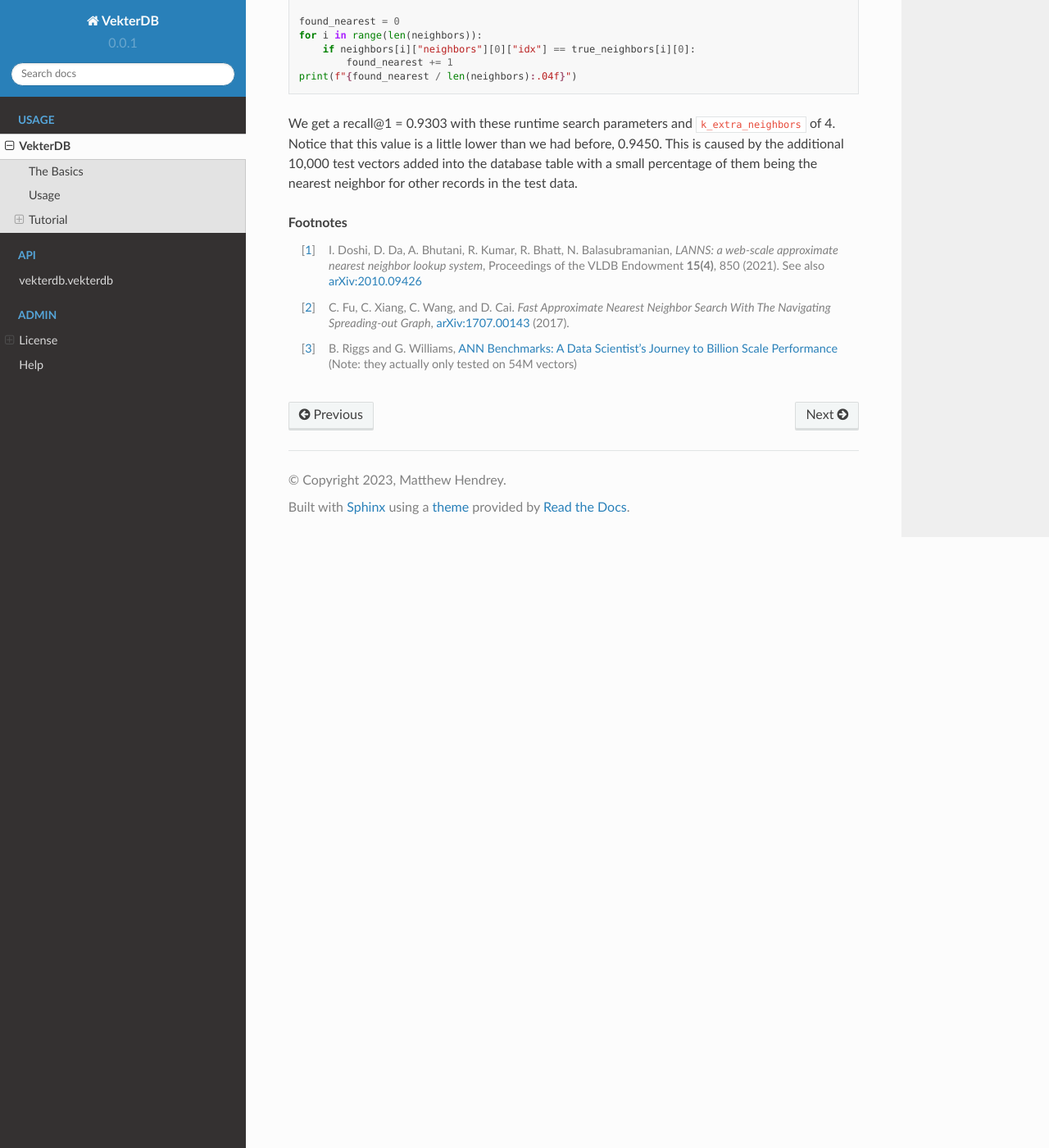
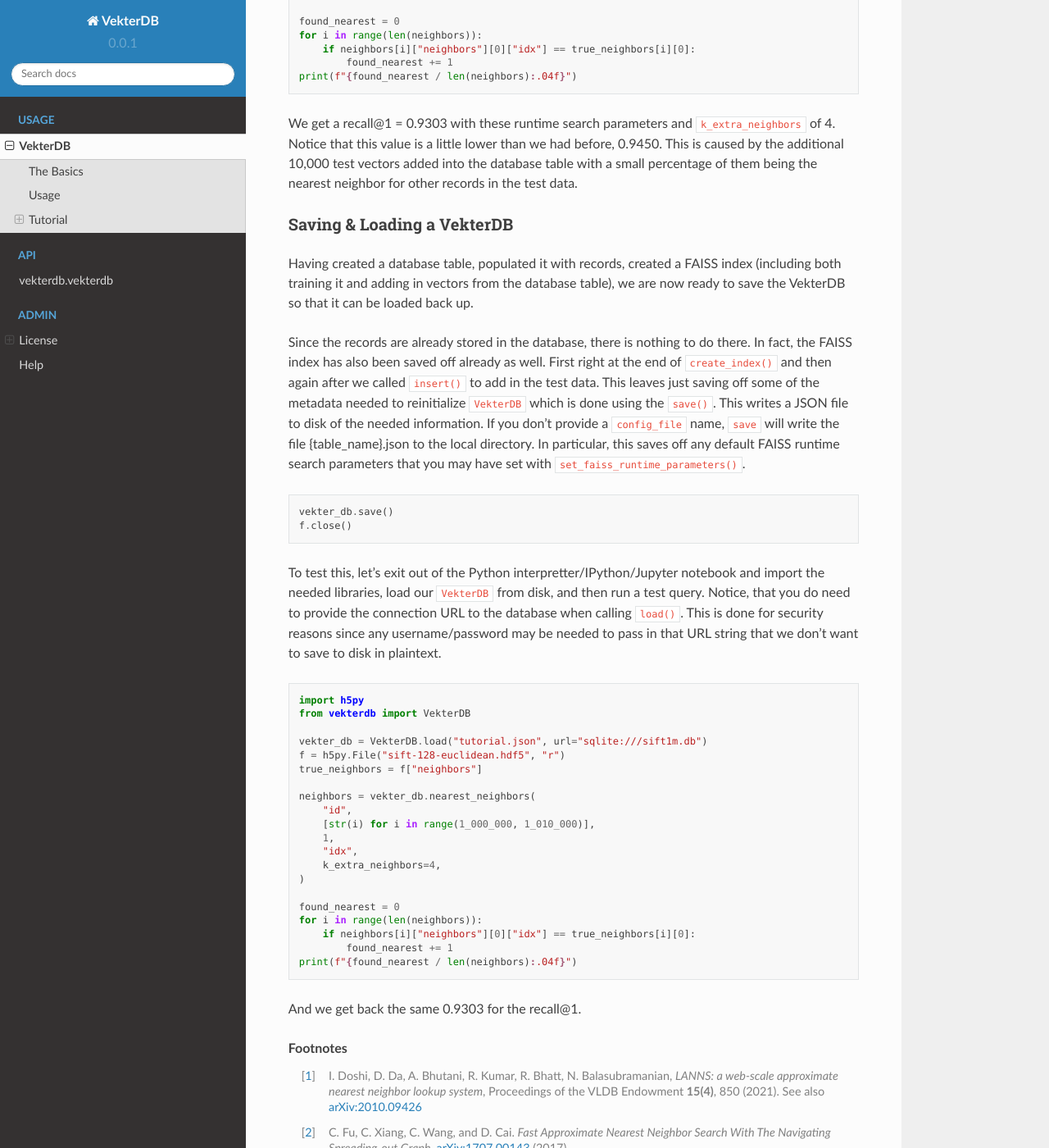
Before and after one commit to mhendrey/vekterdb, a Sphinx documentation site: the page built from docs/source/vekterdb.rst, in a window 1280 px wide and 1400 px high, scrolled down 7074 px. Shown: the whole window at 82% size. Built offline with Sphinx 7.4.7 and the Read the Docs theme 2.0.0, drawn with Linux system fonts in a browser that asks for light colours; some of the changed text lies outside the part shown.

Commit message:
Added in save/load to tutorial

```diff
--- a/docs/source/vekterdb.rst
+++ b/docs/source/vekterdb.rst
@@ -222,7 +222,7 @@ that neighbor and the query vector.
 
     test_data = list(records_gen("sift-128-euclidean.hdf5", test_data=True))
 
-    f = h5py.File("sift-128-euclidean", "r")
+    f = h5py.File("sift-128-euclidean.hdf5", "r")
     true_neighbors = f["neighbors"]
     true_distances = f["distances"]
 
@@ -308,8 +308,8 @@ Querying for Similar Records
 ^^^^^^^^^^^^^^^^^^^^^^^^^^^^^^^^^^^^^^^^^^^^^^^^^^^^^^^^^^^^^^^^^^^^^^^^^^^^^^^^^^^^^^^^
 In this section, we will show how to query for the nearest records of a given record
 that is already in the database table. We begin by adding in the test vectors to our
-database table and will repeat our simple test, but this time using the
-``nearest_neighbors()`` method.
+database table and FAISS index. We will then repeat our simple test, but this time
+using the ``nearest_neighbors()`` method.
 
 This method allows you to select records whose nearest neighbors you are querying for
 by specifying which column of the database to use ``fetch_column`` and then a list of
@@ -367,6 +367,58 @@ before, 0.9450. This is caused by the additional 10,000 test vectors added into
 the database table with a small percentage of them being the nearest neighbor for
 other records in the test data.
 
+Saving & Loading a VekterDB
+^^^^^^^^^^^^^^^^^^^^^^^^^^^^^^^^^^^^^^^^^^^^^^^^^^^^^^^^^^^^^^^^^^^^^^^^^^^^^^^^^^^^^^^^
+Having created a database table, populated it with records, created a FAISS index
+(including both training it and adding in vectors from the database table), we are now
+ready to save the VekterDB so that it can be loaded back up.
+
+Since the records are already stored in the database, there is nothing to do there.
+In fact, the FAISS index has also been saved off already as well. First right at the
+end of ``create_index()`` and then again after we called ``insert()`` to add in the
+test data. This leaves just saving off some of the metadata needed to reinitialize
+``VekterDB`` which is done using the ``save()``.  This writes a JSON file to disk of
+the needed information. If you don't provide a ``config_file`` name, ``save`` will
+write the file {table_name}.json to the local directory. In particular, this saves
+off any default FAISS runtime search parameters that you may have set with
+``set_faiss_runtime_parameters()``.
+
+::
+
+    vekter_db.save()
+    f.close()
+
+
+To test this, let's exit out of the Python interpretter/IPython/Jupyter notebook and
+import the needed libraries, load our ``VekterDB`` from disk, and then run a test
+query.  Notice, that you do need to provide the connection URL to the database when
+calling ``load()``. This is done for security reasons since any username/password may
+be needed to pass in that URL string that we don't want to save to disk in plaintext.
+
+::
+
+    import h5py
+    from vekterdb import VekterDB
+
+    vekter_db = VekterDB.load("tutorial.json", url="sqlite:///sift1m.db")
+    f = h5py.File("sift-128-euclidean.hdf5", "r")
+    true_neighbors = f["neighbors"]
+
+    neighbors = vekter_db.nearest_neighbors(
+        "id",
+        [str(i) for i in range(1_000_000, 1_010_000)],
+        1,
+        "idx",
+        k_extra_neighbors=4,
+    )
+
+    found_nearest = 0
+    for i in range(len(neighbors)):
+        if neighbors[i]["neighbors"][0]["idx"] == true_neighbors[i][0]:
+            found_nearest += 1
+    print(f"{found_nearest / len(neighbors):.04f}")
+
+And we get back the same 0.9303 for the recall@1.
 
 .. rubric:: Footnotes
 
```
